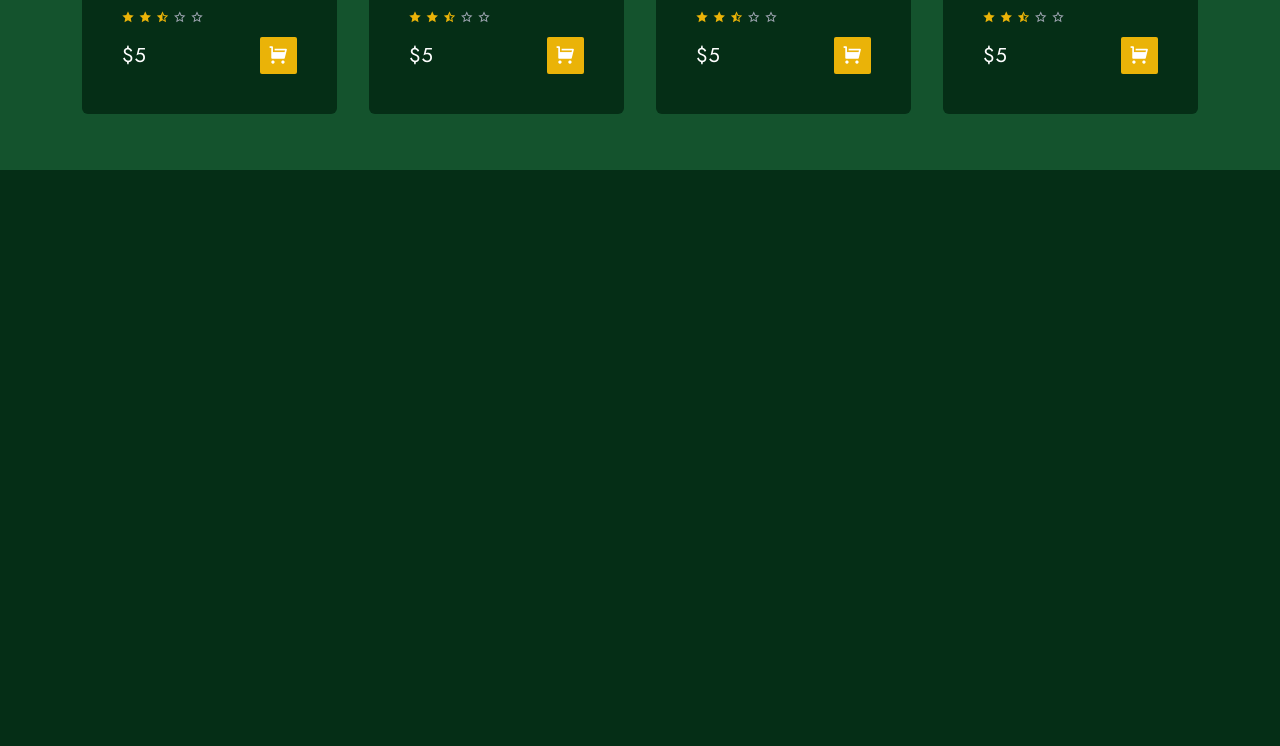
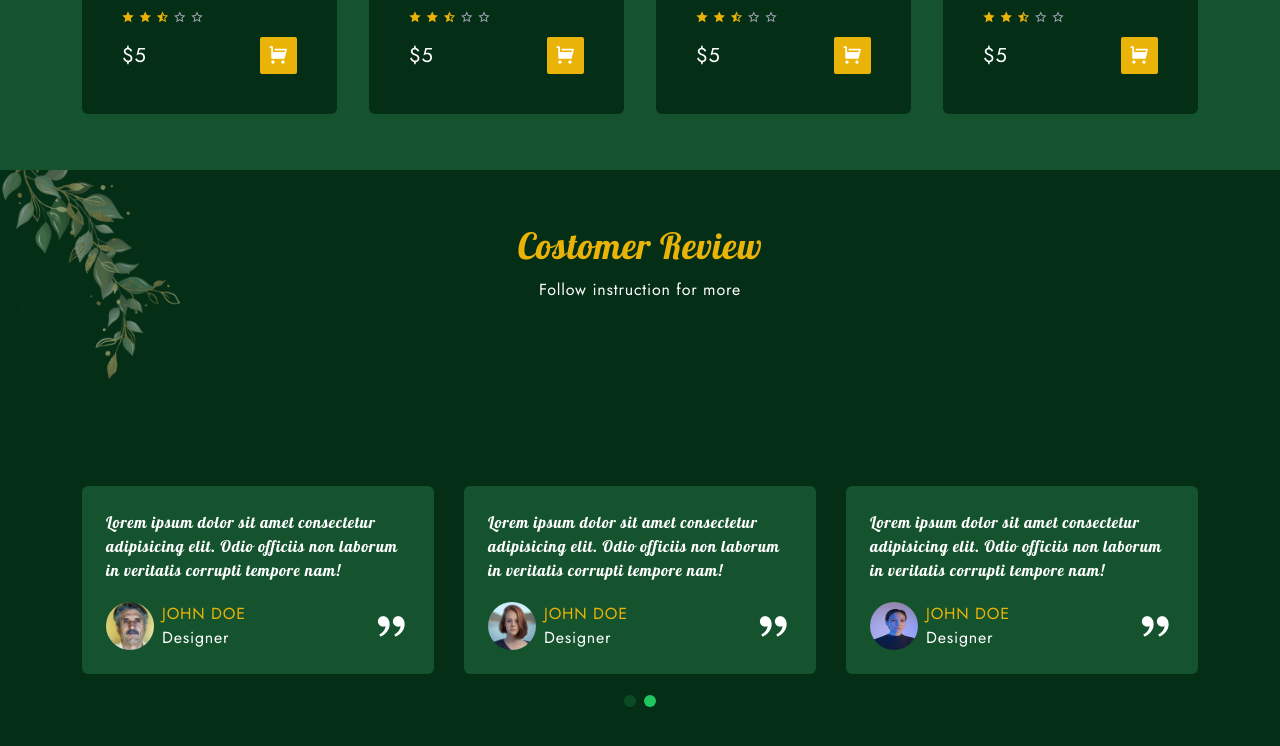
Before and after one commit to engineer-yousuf/Plant-Website-TailwindCSS, a website: page index.html in a window 1280 px wide. Shown: the part 2463-3209 px from the top of the page. Before the commit the page ends 2633 px from the top, so only its background shows below. Drawn offline with nearby package versions, Linux system fonts and the light colour scheme.

Commit message:
Review Section Done

```diff
--- a/index.html
+++ b/index.html
@@ -12,6 +12,11 @@
   <link rel="stylesheet" href="https://cdnjs.cloudflare.com/ajax/libs/remixicon/4.2.0/remixicon.min.css" integrity="sha512-MqL4+Io386IOPMKKyplKII0pVW5e+kb+PI/I3N87G3fHIfrgNNsRpzIXEi+0MQC0sR9xZNqZqCYVcC61fL5+Vg==" crossorigin="anonymous" referrerpolicy="no-referrer" />
 
   <!-- ~~~~~~~~~ Swiper's CSS ~~~~~~~~~~~ -->
+  <link
+  rel="stylesheet"
+  href="https://cdn.jsdelivr.net/npm/swiper@11/swiper-bundle.min.css"
+/>
+
 
   <link href="./output.css" rel="stylesheet">
 </head>
@@ -341,8 +346,87 @@
     </section>
 
     <!--~~~~~~~~~~~~~~~ Review ~~~~~~~~~~~~~~~-->
-    <section id="review">
+    <section id="review" class="relative mb-20 md:mb-28 overflow-hidden">
 
+        <div class="absolute -top-8 -left-12 opacity-50">
+            <img src="assets/img/leaf-4.png" alt="leaf_image" class="w-40 md:w-52 xl:w-64">
+        </div>
+
+        <div class="py-14 flex flex-col items-center gap-3 text-center mb-10 md:mb-20">
+            <h2 class="title">Costomer Review</h2>
+            <p class="max-w-2xl">Follow instruction for more</p>
+        </div>
+
+        <div class="container">
+            <div class="swiper py-12">
+                <ul class="swiper-wrapper">
+
+                    <!-- swiper item 1 -->
+                    <li class="swiper-slide">
+                        <div class="flex flex-col gap-5 bg-green-900 rounded-md p-6">
+                            <p class="font-Lobster">Lorem ipsum dolor sit amet consectetur adipisicing elit. Odio officiis non laborum in veritatis corrupti tempore nam!</p>
+                            <div class="flex items-center">
+                                <img src="assets/img/review-1.jpg" alt="review_image" class="w-12 h-12 rounded-full">
+                                <div class="ml-2">
+                                    <p class="text-yellow-500 uppercase">John Doe</p>
+                                    <p>Designer</p>
+                                </div>
+                                <i class="ri-double-quotes-r text-4xl ml-auto"></i>
+                            </div>
+                        </div>
+                    </li>
+
+                    <!-- swiper item 2 -->
+                    <li class="swiper-slide">
+                        <div class="flex flex-col gap-5 bg-green-900 rounded-md p-6">
+                            <p class="font-Lobster">Lorem ipsum dolor sit amet consectetur adipisicing elit. Odio officiis non laborum in veritatis corrupti tempore nam!</p>
+                            <div class="flex items-center">
+                                <img src="assets/img/review-2.jpg" alt="review_image" class="w-12 h-12 rounded-full">
+                                <div class="ml-2">
+                                    <p class="text-yellow-500 uppercase">John Doe</p>
+                                    <p>Designer</p>
+                                </div>
+                                <i class="ri-double-quotes-r text-4xl ml-auto"></i>
+                            </div>
+                        </div>
+                    </li>
+
+                    <!-- swiper item 3 -->
+                    <li class="swiper-slide">
+                        <div class="flex flex-col gap-5 bg-green-900 rounded-md p-6">
+                            <p class="font-Lobster">Lorem ipsum dolor sit amet consectetur adipisicing elit. Odio officiis non laborum in veritatis corrupti tempore nam!</p>
+                            <div class="flex items-center">
+                                <img src="assets/img/review-3.jpg" alt="review_image" class="w-12 h-12 rounded-full">
+                                <div class="ml-2">
+                                    <p class="text-yellow-500 uppercase">John Doe</p>
+                                    <p>Designer</p>
+                                </div>
+                                <i class="ri-double-quotes-r text-4xl ml-auto"></i>
+                            </div>
+                        </div>
+                    </li>
+
+                    <!-- swiper item 4 -->
+                    <li class="swiper-slide">
+                        <div class="flex flex-col gap-5 bg-green-900 rounded-md p-6">
+                            <p class="font-Lobster">Lorem ipsum dolor sit amet consectetur adipisicing elit. Odio officiis non laborum in veritatis corrupti tempore nam!</p>
+                            <div class="flex items-center">
+                                <img src="assets/img/review-4.jpg" alt="review_image" class="w-12 h-12 rounded-full">
+                                <div class="ml-2">
+                                    <p class="text-yellow-500 uppercase">John Doe</p>
+                                    <p>Designer</p>
+                                </div>
+                                <i class="ri-double-quotes-r text-4xl ml-auto"></i>
+                            </div>
+                        </div>
+                    </li>
+
+                </ul>
+                <!-- swiper pagination  -->
+                <div class="swiper-pagination"></div>
+
+            </div>
+        </div>
     </section>
 </main>
 
@@ -362,6 +446,7 @@
 <!--~~~~~~~~~~~~~~~ Scroll Up ~~~~~~~~~~~~~~~-->
 
 <!--~~~~~~~~~~~~~~~ Swiper JS ~~~~~~~~~~~~~~~-->
+<script src="https://cdn.jsdelivr.net/npm/swiper@11/swiper-bundle.min.js"></script>
 
 <!--~~~~~~~~~~ SCROLLREVEAL ~~~~~~~~~~-->
 
--- a/input.css
+++ b/input.css
@@ -56,3 +56,7 @@ h3{
 .popular_card:hover img{
     @apply -top-8;
 }
+
+.swiper-pagination-bullet{
+    @apply bg-green-500 w-3 h-3;
+}
--- a/main.js
+++ b/main.js
@@ -22,6 +22,32 @@ navLink.forEach(link => {
 
 
 /*~~~~~~~~~~~~~~~ SWIPER ~~~~~~~~~~~~~~~*/
+const swiper = new Swiper('.swiper', {
+    // Optional parameters
+    speed: 400,
+    spaceBetween: 30,
+    autoplay: {
+        delay: 3000,
+        disableOnInteraction: false
+    },
+
+    // If we need pagination
+    pagination: {
+      el: '.swiper-pagination',
+    },
+    grabCursor: true,
+    breakpoints: {
+        640: {
+            slidesPerView: 1
+        },
+        768: {
+            slidesPerView: 2
+        },
+        1024: {
+            slidesPerView: 3
+        },
+    }
+  });
 
 
 /*~~~~~~~~~~~~~~~ SCROLL SECTIONS ACTIVE LINK ~~~~~~~~~~~~~~~*/
```
Also changed, not shown: output.css.
